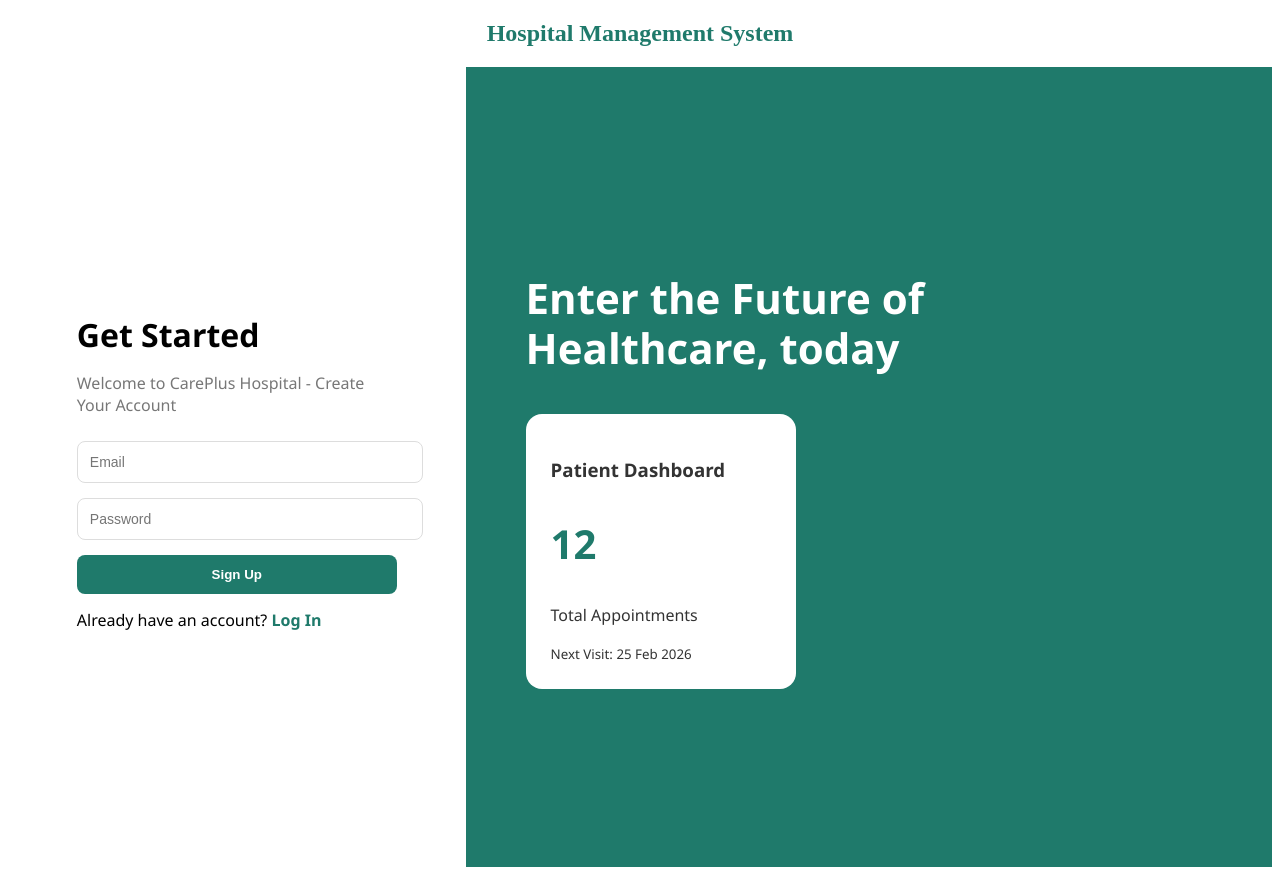
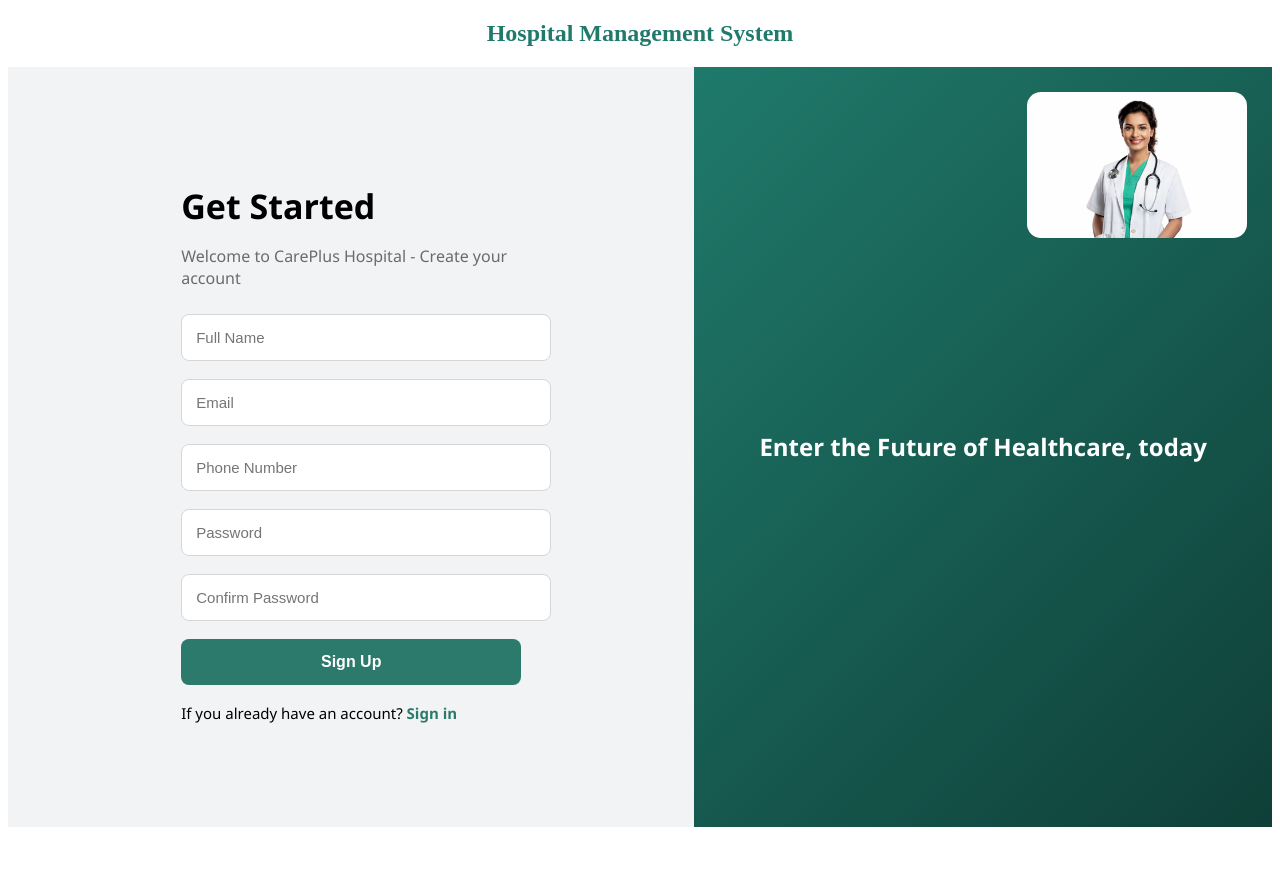
Before and after one commit to Gundala-GreeshmaSai/HIS-Project, an Angular app: page /register in a window 1280 px wide. After the commit the page ends 835 px from the top, so only its background shows below. Built offline with nearby package versions, Linux system fonts and the light colour scheme.

Commit message:
Second Commit

```diff
--- a/src/app/dashboard/dashboard.html
+++ b/src/app/dashboard/dashboard.html
@@ -1,42 +1,17 @@
-<div class="sidebar">
-    <h2>My Dashboard</h2>
-    <ul>
-        <li>Home</li>
-        <li>Profile</li>
-        <li>Settings</li>
-        <li>Reports</li>
-        <li>Logout</li>
-    </ul>
-</div>
+
+
 
 <div class="main-content">
     <div class="header">
-        <h2>Welcome, Greeshma 👋</h2>
+        <h2>Welcome To HIS 👋</h2>
         <p>This is your dashboard overview</p>
-    </div>
+    </div><div class="sidebar">
+    <h2>My Dashboard</h2>
+    <ul>
+        <li>Patient</li>
 
-    <div class="cards">
-        <div class="card">
-            <h3>Total Users</h3>
-            <p>150</p>
-        </div>
-
-        <div class="card">
-            <h3>Orders</h3>
-            <p>320</p>
-        </div>
-
-        <div class="card">
-            <h3>Revenue</h3>
-            <p>₹45,000</p>
-        </div>
-
-        <div class="card">
-            <h3>Messages</h3>
-            <p>12</p>
-        </div>
-    </div>
-
+    </ul>
+</div>
     <div class="footer">
         © 2026 Dashboard | All Rights Reserved
     </div>
--- a/src/app/dashboard/dashboard.scss
+++ b/src/app/dashboard/dashboard.scss
@@ -57,36 +57,6 @@ body {
     color:#14532d;
 }
 
-.cards {
-    display: grid;
-    grid-template-columns: repeat(auto-fit, minmax(200px, 1fr));
-    gap: 20px;
-}
-
-.card {
-    background-color: white;
-    padding: 22px;
-    border-radius: 10px;
-    box-shadow: 0 4px 10px rgba(0,0,0,0.08);
-    text-align: center;
-    transition: 0.3s;
-    border-top: 4px solid #22c55e;
-}
-
-.card:hover{
-    transform: translateY(-5px);
-}
-
-.card h3 {
-    margin-bottom: 10px;
-    color: #14532d;
-}
-
-.card p {
-    font-size: 24px;
-    font-weight: bold;
-    color: #16a34a;
-}
 
 .footer {
     margin-top: 30px;
--- a/src/app/login/login.html
+++ b/src/app/login/login.html
@@ -40,12 +40,7 @@
     <div class="right-content">
       <h1>Enter the Future of Healthcare, today</h1>
 
-      <div class="dashboard-box">
-        <h3>Patient Dashboard</h3>
-        <p>Total Appointments</p>
-        <h2>12</h2>
-        <small>Next Visit: 25 Feb 2026</small>
-      </div>
+
     </div>
   </div>
 
--- a/src/app/login/login.scss
+++ b/src/app/login/login.scss
@@ -1,13 +1,13 @@
 /* Full Page */
 .main-container {
   display: flex;
-  height: 100vh;
+  height: 95vh;
   font-family: Arial, sans-serif;
 }
 
 /* LEFT SIDE */
 .left-section {
-  width: 40%;
+  width: 70%;
   background: #f5f7f9;
   display: flex;
   justify-content: center;
@@ -16,7 +16,7 @@
 
 /* LOGIN CARD */
 .login-card {
-  width: 320px;
+  width: 350px;
 }
 
 .login-card h2 {
--- /dev/null
+++ b/src/app/patient/patient.html
@@ -0,0 +1 @@
+<p>patient works!</p>
--- a/src/app/register/register.html
+++ b/src/app/register/register.html
@@ -1,2 +1,66 @@
+<div class="main-container">
 
-<div class="main-container"> <!-- LEFT SIDE FORM --> <div class="form-section"> <div class="form-card"> <h2>Get Started</h2> <p class="subtitle">Welcome to CarePlus Hospital - Create Your Account</p> <form (ngSubmit)="onRegister()"> <input type="email" placeholder="Email" [(ngModel)]="registerData.email" name="email" required> <input type="password" placeholder="Password" [(ngModel)]="registerData.password" name="password" required> <button type="submit">Sign Up</button> </form> <p class="login-text"> Already have an account? <span (click)="goToLogin()">Log In</span> </p> </div> </div> <!-- RIGHT SIDE THEME PANEL --> <div class="theme-section"> <div class="theme-content"> <h1>Enter the Future of Healthcare, today</h1> <div class="dashboard-card"> <h3>Patient Dashboard</h3> <h2>12</h2> <p>Total Appointments</p> <small>Next Visit: 25 Feb 2026</small> </div> </div> </div> </div>
+  <!-- LEFT SIDE FORM -->
+  <div class="form-section">
+    <div class="form-card">
+
+      <h2>Get Started</h2>
+      <p class="subtitle">
+        Welcome to CarePlus Hospital - Create your account
+      </p>
+
+      <form #registerForm="ngForm" (ngSubmit)="onSubmit()">
+
+        <input type="text"
+               placeholder="Full Name"
+               name="name"
+               [(ngModel)]="registerData.name"
+               required>
+
+        <input type="email"
+               placeholder="Email"
+               name="email"
+               [(ngModel)]="registerData.email"
+               required>
+
+        <input type="tel"
+               placeholder="Phone Number"
+               name="phone"
+               [(ngModel)]="registerData.phone"
+               required>
+
+        <input type="password"
+               placeholder="Password"
+               name="password"
+               [(ngModel)]="registerData.password"
+               required>
+
+        <input type="password"
+               placeholder="Confirm Password"
+               name="confirmPassword"
+               [(ngModel)]="registerData.confirmPassword"
+               required>
+
+        <button type="submit">Sign Up</button>
+
+      <p class="login-text">
+        If you already have an account?
+        <span (click)="goToLogin()">Sign in</span>
+      </p>
+      </form>
+
+    </div>
+  </div>
+
+  <!-- RIGHT SIDE THEME -->
+  <div class="theme-section">
+    <div class="theme-content">
+
+      <h2>Enter the Future of Healthcare, today</h2>
+                 <div class="right-section"><img src="assets/Doctorimage.png" class="right-image" alt="Healthcare">
+
+
+    </div>
+  </div>
+
+</div>
--- a/src/app/register/register.scss
+++ b/src/app/register/register.scss
@@ -1,99 +1,130 @@
-/* MAIN LAYOUT */
+/* ===== MAIN PAGE LAYOUT ===== */
 .main-container {
   display: flex;
-  height: 100vh;
+  height: 95vh;
   font-family: 'Segoe UI', sans-serif;
 }
 
-/* LEFT FORM SIDE */
+/* ===== LEFT SIDE (FORM AREA) ===== */
 .form-section {
-  width: 40%;
+  width: 60%;
+  background: #f2f3f5;
   display: flex;
   justify-content: center;
   align-items: center;
-  background: #ffffff;
 }
 
 .form-card {
-  width: 320px;
+  width: 340px;
 }
 
 .form-card h2 {
-  font-size: 32px;
+  font-size: 34px;
   margin-bottom: 10px;
+  font-weight: 700;
 }
 
 .subtitle {
-  color: #777;
+  color: #6b6b6b;
   margin-bottom: 25px;
+  font-size: 16px;
 }
 
-/* INPUTS */
+/* ===== INPUT FIELDS ===== */
 .form-card input {
   width: 100%;
-  padding: 12px;
-  margin-bottom: 15px;
+  padding: 14px;
+  margin-bottom: 18px;
   border-radius: 8px;
-  border: 1px solid #ddd;
-  font-size: 14px;
+  border: 1px solid #d6d6d6;
+  background: #ffffff;
+  font-size: 15px;
+  outline: none;
+  transition: 0.3s;
 }
 
-/* BUTTON */
+.form-card input:focus {
+  border-color: #2b7a6b;
+  box-shadow: 0 0 4px rgba(43, 122, 107, 0.2);
+}
+
+/* ===== BUTTON ===== */
 .form-card button {
   width: 100%;
-  padding: 12px;
-  background: #1f7a6b;
+  padding: 14px;
+  background: #2b7a6b;
   color: white;
   border: none;
   border-radius: 8px;
+  font-size: 16px;
+  font-weight: 600;
+  cursor: pointer;
+  transition: 0.3s;
+}
+
+.form-card button:hover {
+  background: #23695c;
+}
+
+.form-card button:disabled {
+  background: #9bbdb7;
+  cursor: not-allowed;
+}
+
+/* ===== LOGIN TEXT ===== */
+.login-text {
+  margin-top: 18px;
+  font-size: 15px;
+}
+
+.login-text span {
+  color: #2b7a6b;
   font-weight: 600;
   cursor: pointer;
 }
 
-.form-card button:hover {
-  background: #1f7a6b;
-}
-
-.login-text {
-  margin-top: 15px;
-}
-
-.login-text span {
-  color: #1f7a6b;
-  cursor: pointer;
-  font-weight: 600;
-}
-
-/* RIGHT THEME SIDE */
+/* ===== RIGHT SIDE (THEME AREA) ===== */
 .theme-section {
-  width: 60%;
-  background: linear-gradient(135deg, #1f7a6b, #1f7a6b);
+  width: 40%;
+  background: linear-gradient(135deg,  #1f7a6b, #0f3f38);
   color: white;
   display: flex;
   align-items: center;
+  justify-content: center;
+  position: relative;
   padding: 60px;
 }
 
+/* Doctor Image (top-right) */
+.theme-section img {
+  position: absolute;
+  top: 25px;
+  right: 25px;
+  width: 220px;
+  border-radius: 14px;
+}
+
+/* ===== THEME CONTENT ===== */
 .theme-content {
-  max-width: 420px;
+  max-width: 520px;
 }
 
 .theme-content h1 {
-  font-size: 42px;
-  line-height: 1.2;
+  font-size: 44px;
+  line-height: 1.3;
+  font-weight: 700;
+  margin-bottom: 35px;
 }
 
-/* DASHBOARD CARD */
-.dashboard-card {
-  background: white;
-  color: #333;
-  padding: 25px;
-  border-radius: 16px;
-  margin-top: 40px;
-  width: 220px;
-}
+
 
 .dashboard-card h2 {
   font-size: 40px;
-  color: #1f7a6b;
+  margin: 15px 0;
+  color: #2b7a6b;
 }
+
+.dashboard-card p {
+  margin: 6px 0;
+  font-size: 16px;
+}
--- a/src/app/register/register.ts
+++ b/src/app/register/register.ts
@@ -8,30 +8,43 @@ import { FormsModule } from '@angular/forms';
   templateUrl: './register.html',
   imports: [FormsModule],
   styleUrls: ['./register.scss']
-})
-export class RegisterComponent {
+})export class RegisterComponent {
+
+  constructor(
+    private authService: AuthService,
+    private router: Router
+  ) {}
 
   registerData = {
+    name: '',
     email: '',
-    password: ''
+    phone: '',
+    password: '',
+    confirmPassword: ''
   };
 
-  constructor(private authService: AuthService,
-              private router: Router) {}
+  onSubmit() {
 
-  onRegister() {
+
+    if (this.registerData.password !== this.registerData.confirmPassword) {
+      alert("Passwords do not match");
+      return;
+    }
+
+    // Call service (example)
     this.authService.register(this.registerData).subscribe({
+      next: (res) => {
+        alert("Registration Successful!");
+        console.log(res);
 
-       next: (res:any) => {
-      alert(res.message || 'Registration Successful');
-      this.router.navigate(['/login']);
-    },
-    error: (err) => {
-      console.log("Backend Error:", err);
-      alert('Registration Failed');
-    }
-  });
-
+        // redirect after registration
+        this.router.navigate(['/login']);
+      },
+      error: (err) => {
+        console.error(err);
+        alert("Registration Failed");
+      }
+    });
   }
 
   goToLogin() {
```
Also changed, not shown: src/app/patient/patient.ts (added, +11 -0 lines), src/app/patient/patient.scss (added), 1 other file (tests, documents, lock files or other folders).
